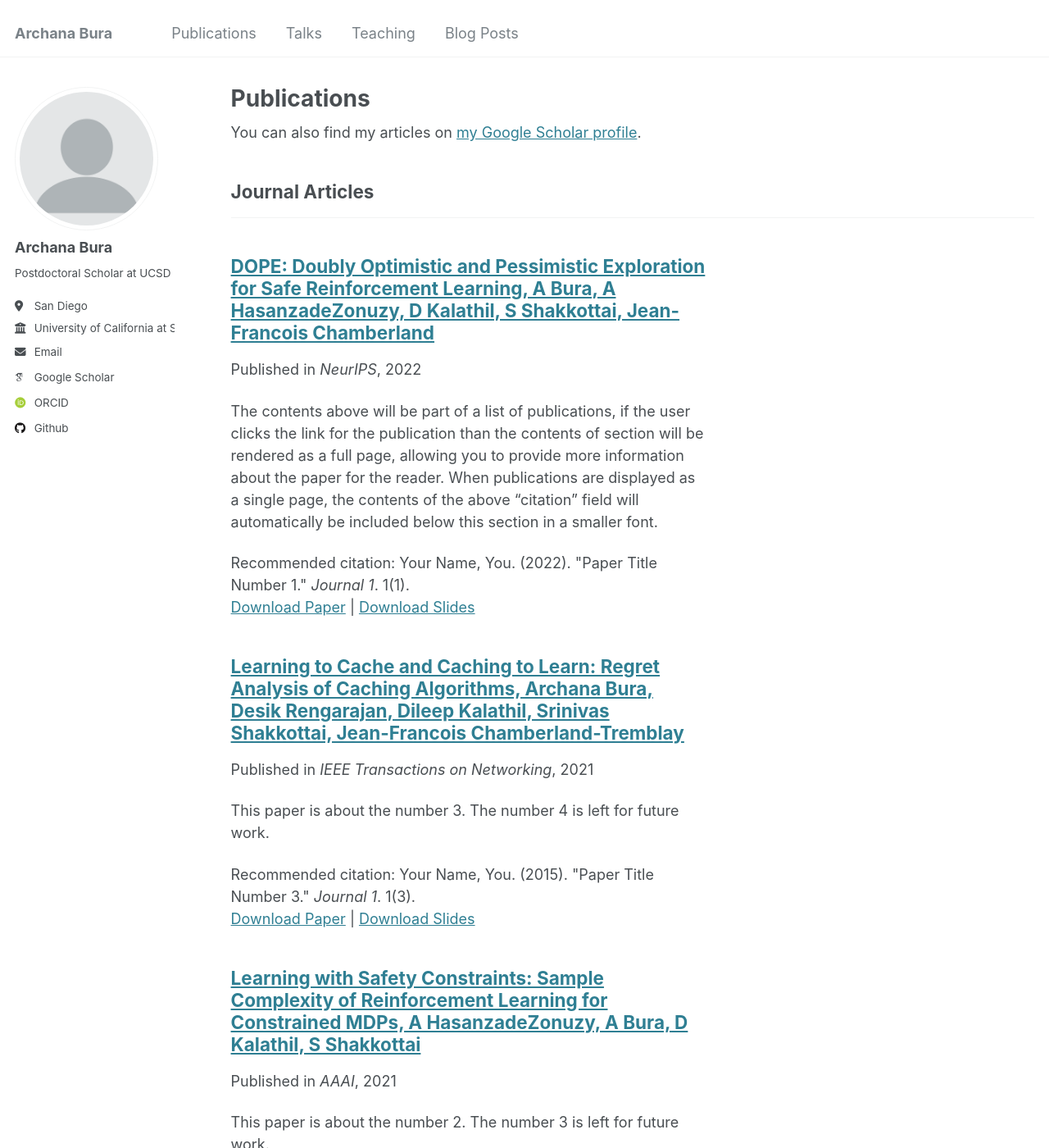
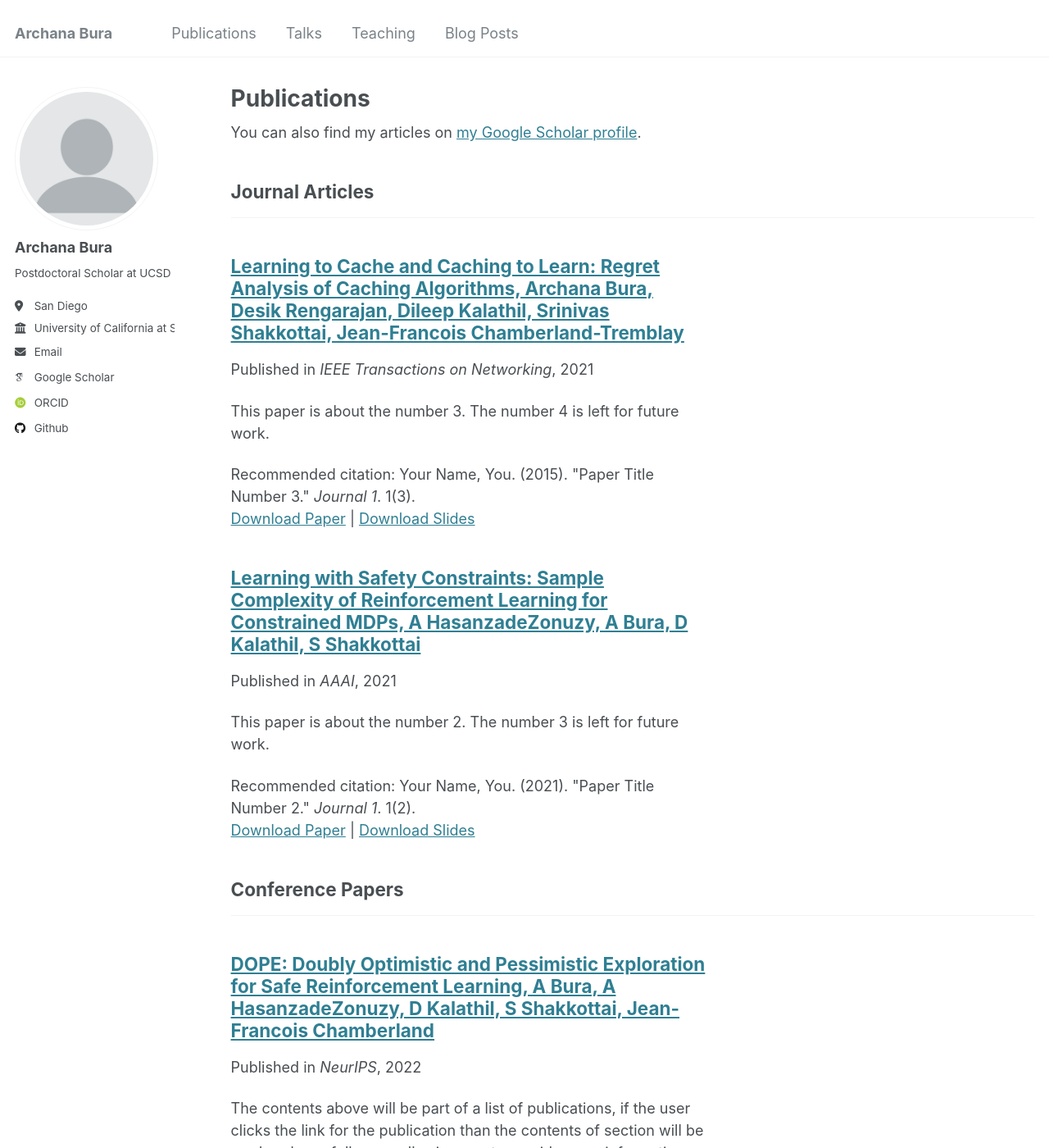
Before and after one commit to archanabura/archanabura.github.io, a Jekyll site: the page built from _pages/publications.html, in a window 1280 px wide and 1400 px high. Shown: the whole window at 82% size. Built offline with Jekyll 4.4.1, drawn with Linux system fonts in a browser that asks for light colours; some web fonts are replaced; some of the changed text lies outside the part shown.

Commit message:
Update and rename 2009-10-01-paper-title-number-1.md to DOPENeurIPS.md

```diff
--- a/_publications/2009-10-01-paper-title-number-1.md
+++ b/_publications/DOPENeurIPS.md
@@ -1,13 +1,13 @@
 ---
 title: "DOPE: Doubly Optimistic and Pessimistic Exploration for Safe Reinforcement Learning, A Bura, A HasanzadeZonuzy, D Kalathil, S Shakkottai, Jean-Francois Chamberland"
 collection: publications
-category: manuscripts
-permalink: /publication/2022-12-01-paper-title-number-1
+category: conferences
+permalink: /publication/DOPENeurIPS
 #excerpt: 'This paper is about the number 1. The number 2 is left for future work.'
 date: 2022-12-01
 venue: NeurIPS
-slidesurl: 'http://academicpages.github.io/files/slides1.pdf'
-paperurl: 'http://academicpages.github.io/files/paper1.pdf'
+slidesurl: 'http://archanabura.github.io/files/slides1.pdf'
+paperurl: 'http://archanabura.github.io/files/paper1.pdf'
 citation: 'Your Name, You. (2022). &quot;Paper Title Number 1.&quot; <i>Journal 1</i>. 1(1).'
 ---
 
```
